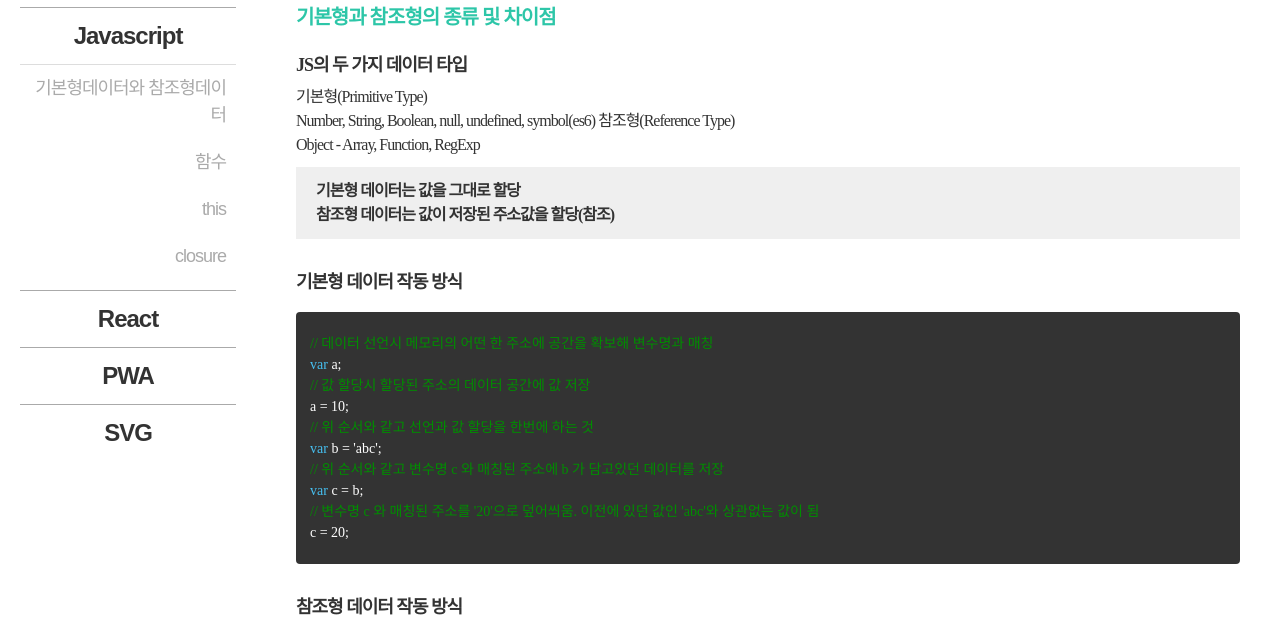
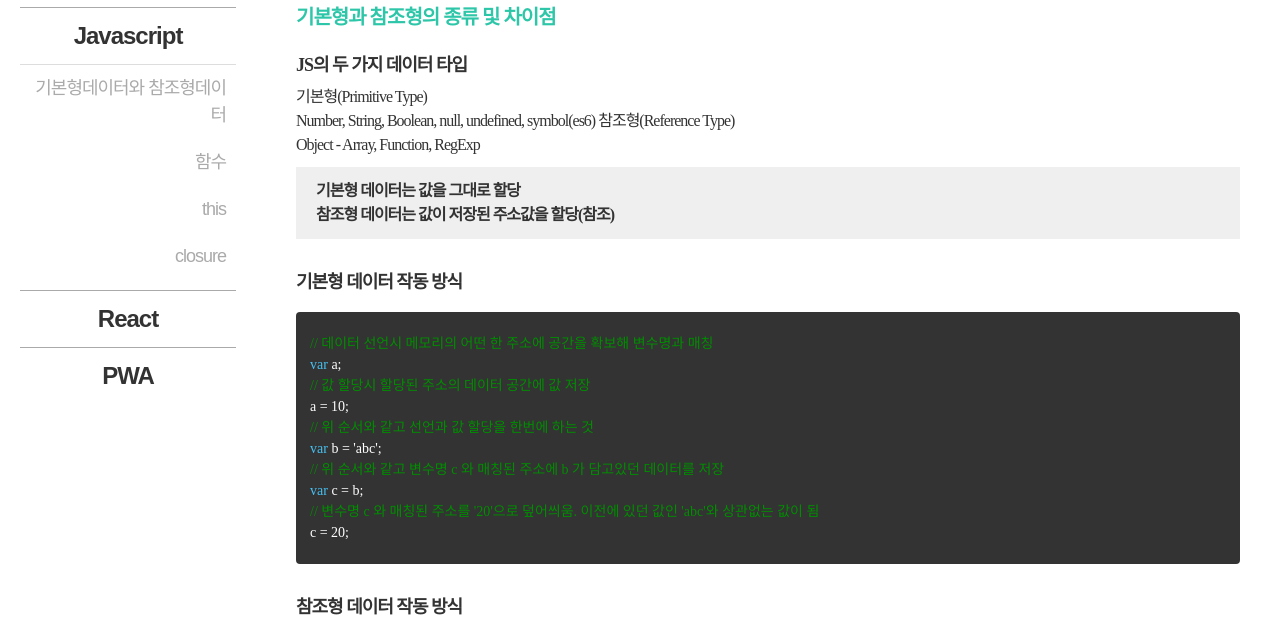
Before and after one commit to hwhinowa/note, a website: page index.html in a window 1280 px wide. Shown: the part 137-771 px from the top of the page. Drawn offline with Linux system fonts and the light colour scheme.

Commit message:
'commit'

```diff
--- a/html/menu.html
+++ b/html/menu.html
@@ -25,7 +25,7 @@
     <button onclick='goTo("pwa_2")'>웹앱 매니페스트</button>
     <button onclick='goTo("pwa_3")'>서비스워커</button>
 </div>
-<div class="category">
+<!-- <div class="category">
     <button onclick='toggle_class(this, "active", true)' class="title">SVG</button>
     <button>SVG</button>
     <button>웹에서 SVG 사용법</button>
@@ -34,4 +34,4 @@
     <button>SVG Basic Figures</button>
     <button>SVG Path</button>
     <button>SVG Styling</button>
-</div>
+</div> -->
```
